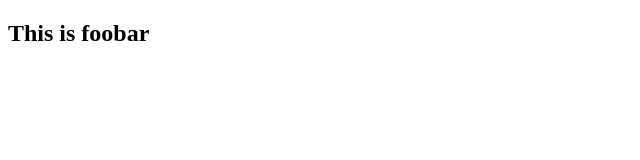
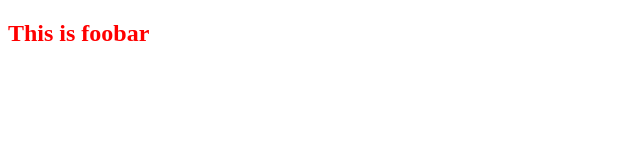
Before and after one commit to jlramirez1234/foobar, a plain HTML site: page index.html in a window 1280 px wide. Shown: the whole page, without its empty margins (0-640 px from the left). Drawn offline with Linux system fonts and the light colour scheme.

Commit message:
make h2 red

```diff
--- a/index.html
+++ b/index.html
@@ -4,6 +4,7 @@
     <meta charset="UTF-8">
     <meta http-equiv="X-UA-Compatible" content="IE=edge">
     <meta name="viewport" content="width=device-width, initial-scale=1.0">
+    <link rel="stylesheet" href="./styles.css">
     <title>Im commited</title>
 </head>
 <body>
--- a/styles.css
+++ b/styles.css
@@ -0,0 +1,3 @@
+h2{
+    color: red;
+}
```
